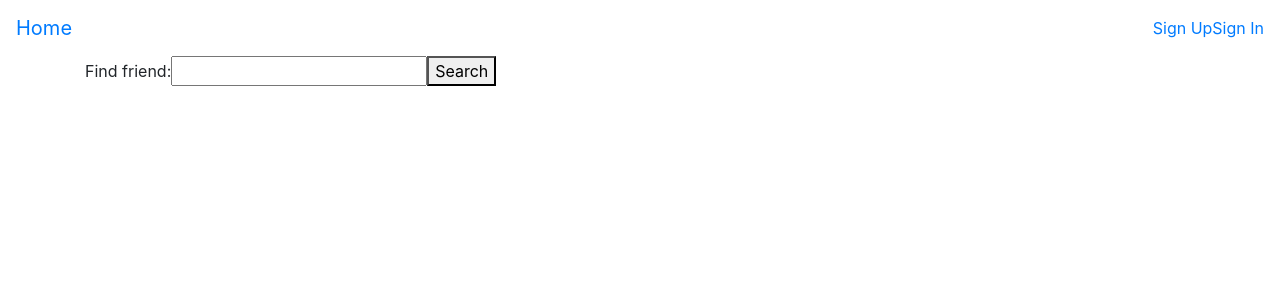
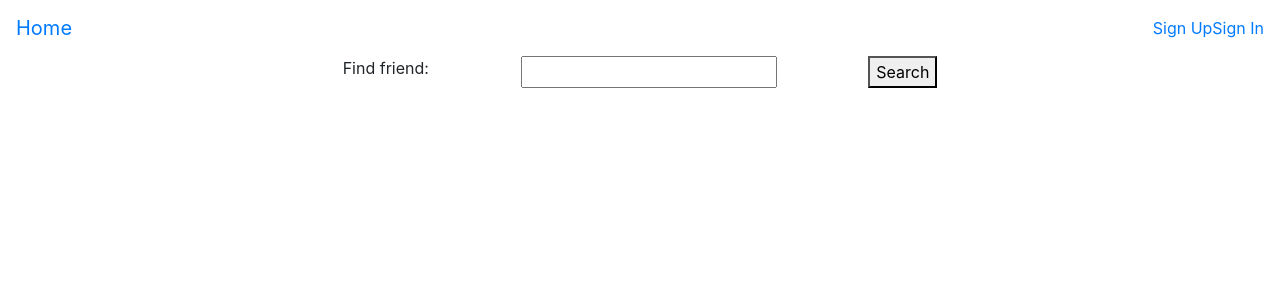
Before and after one commit to Jakedalus/headscroll-client, a React (Create React App) app: page /api/search in a window 1280 px wide. Shown: the top 300 px of the page. Built offline with nearby package versions, Linux system fonts and the light colour scheme.

Commit message:
Style FriendCard more so fits better on SearchPage

```diff
--- a/src/components/FriendCard.js
+++ b/src/components/FriendCard.js
@@ -3,16 +3,17 @@ import { Link } from 'react-router-dom';
 import DefaultProfileImage from '../images/default-profile-image.png';
 
 const FriendCard = ({ id, profileImageUrl, username, email, friends }) => (
-  <div className="panel panel-default">
+  <div className="panel panel-default friend-card">
     <div className="panel-body">
       <img
         src={profileImageUrl || DefaultProfileImage}
         alt={username}
         className="img-thumbnail"
       />
-      <Link to={{pathname: `/users/${id}/profile`, state: 'someState'}}>{username}</Link>
-      <p>{email}</p>
-      <p>Friends: {friends ? friends.length : 0}</p>
+      <div className="sub-panel-body">
+        <Link to={{pathname: `/users/${id}/profile`, state: 'someState'}}>{username}</Link>
+        <p>{email}</p>
+      </div>
     </div>
   </div>
 );
--- a/src/components/UserAside.js
+++ b/src/components/UserAside.js
@@ -3,7 +3,7 @@ import { Link } from 'react-router-dom';
 import DefaultProfileImage from '../images/default-profile-image.png';
 
 const UserAside = ({ id, profileImageUrl, username, friends }) => (
-  <aside className="col-sm-5">
+  <aside className="col-sm-2">
     <div className="panel panel-default">
       <div className="panel-body">
         <img
--- a/src/containers/ProfilePage.js
+++ b/src/containers/ProfilePage.js
@@ -4,7 +4,7 @@ import { Link } from 'react-router-dom';
 import { fetchPosts, removePost } from '../store/actions/posts';
 import { fetchFriend, startAddFriend, startRemoveFriend } from '../store/actions/friend';
 import PostItem from '../components/PostItem';
-import UserAside from '../components/UserAside';
+import FriendCard from '../components/FriendCard';
 import DefaultProfileImage from '../images/default-profile-image.png';
 
 class ProfilePage extends Component {
@@ -111,11 +111,12 @@ class ProfilePage extends Component {
         ));
 
         friendList = friends.map(friend => (
-          <UserAside
+          <FriendCard
             // profileImageUrl={props.profileImageUrl}
             username={friend.username}
-            friends={friend.friends}
+            email={friend.email}
             id={friend._id}
+            key={friend._id}
           />
         ));
 
@@ -161,7 +162,7 @@ class ProfilePage extends Component {
           </div>
 
           <h4>Friends</h4>
-          <div className="row justify-content-md-center">
+          <div className="row justify-content-md-center" id="friend-list">
             <div className="col-7">
               <ul className="list-group row" id="friends">
                 {friendList}
--- a/src/containers/SearchPage.js
+++ b/src/containers/SearchPage.js
@@ -37,7 +37,8 @@ class SearchPage extends Component {
 
     if (this.state.friendLoaded) {
       return (
-        <div>
+        <div className="container-fluid" id="search-page">
+
             <form onSubmit={this.handleSearch}>
               <label htmlFor="query">Find friend:</label>
               <input
@@ -54,6 +55,7 @@ class SearchPage extends Component {
             {
               !(Object.entries(this.props.friend).length === 0 && this.props.friend.constructor === Object)
               &&
+
               <FriendCard
                 id={this.props.friend._id}
                 username={this.props.friend.username}
--- a/src/index.css
+++ b/src/index.css
@@ -131,3 +131,48 @@ code {
   margin-top: 20px;
   margin-left: 20px;
 }
+
+/* FRIEND CARD STYLES */
+
+.friend-card {
+  margin-bottom: 20px;
+  max-width: 400px;
+}
+
+.friend-card .panel-body {
+  display: flex;
+  flex-direction: row;
+}
+
+.friend-card .sub-panel-body {
+  margin-left: 10px;
+}
+
+.friend-card .img-thumbnail {
+  width: 100px;
+  height: 100px;
+}
+
+
+
+/* SEARCH PAGE STYLES */
+
+#search-page {
+  display: flex;
+  flex-direction: column;
+  align-items: center;
+  width: 80%;
+  /* margin: 0 auto;   */
+}
+
+#search-page .panel {
+  width: 300px;
+}
+
+#search-page form {
+  display: flex;
+  justify-content: space-around;
+  width: 80%;
+  /* margin: 0 auto; */
+  margin-bottom: 30px;
+}
```
Lines whose indentation alone changed are shown as unchanged.
